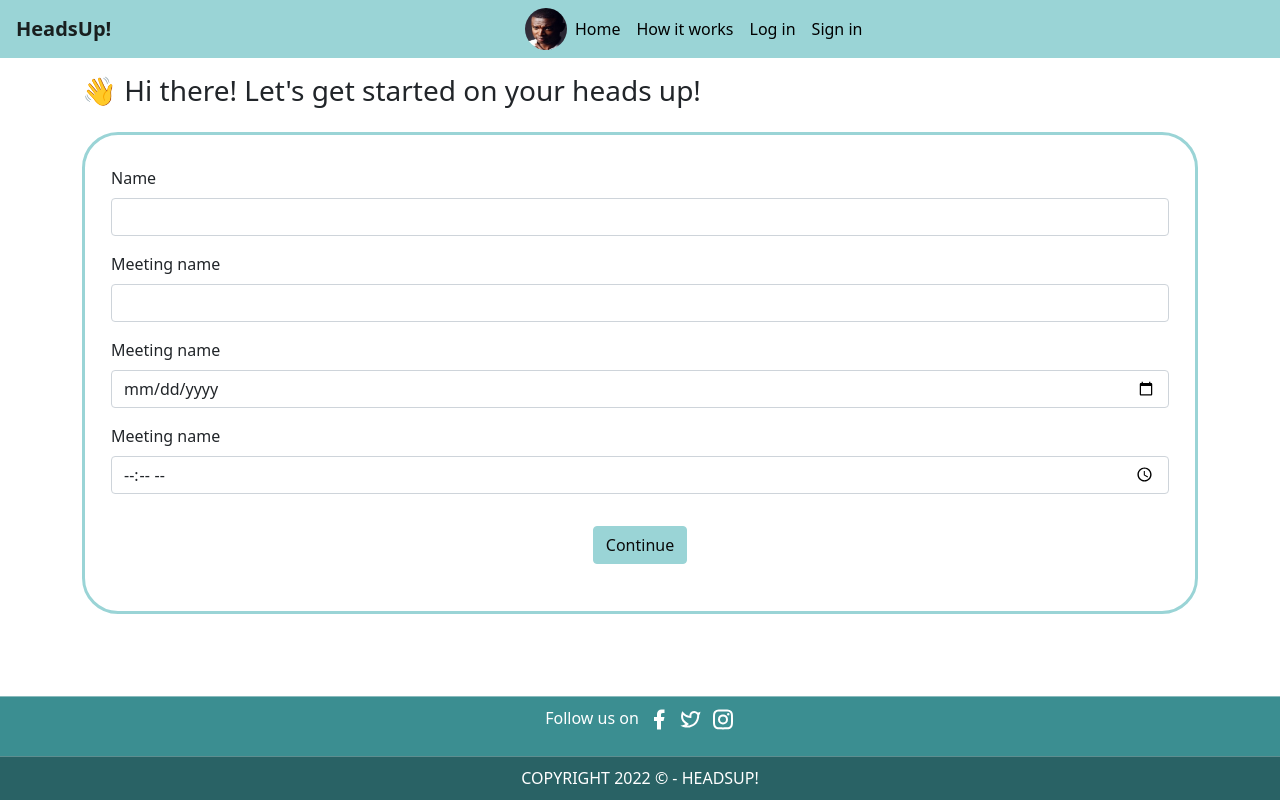
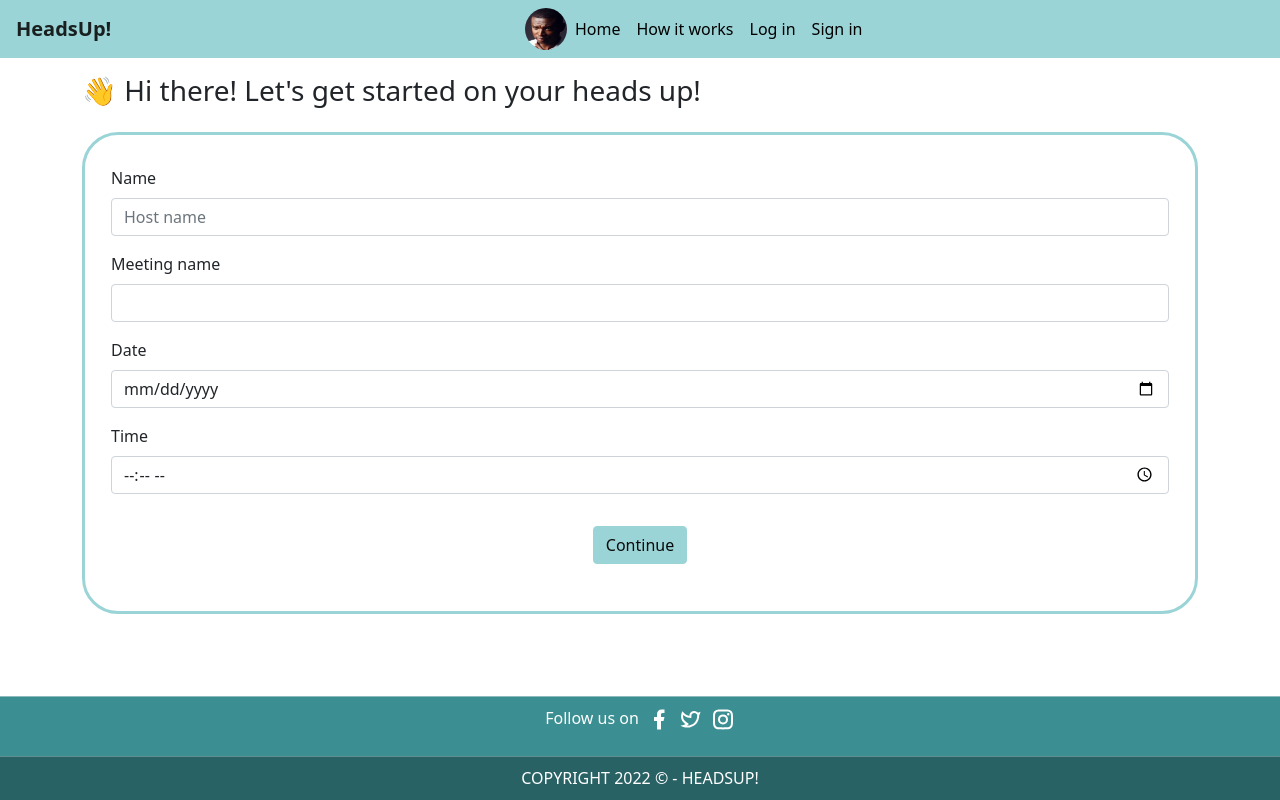
Before and after one commit to Ahyeonn/COLAB-8, a Vue app in the folder front-end/: page / in a window 1280 px wide. Built offline with nearby package versions, Linux system fonts and the light colour scheme.

Commit message:
feat: bind the meeting form

```diff
--- a/front-end/src/store/index.js
+++ b/front-end/src/store/index.js
@@ -1,7 +1,10 @@
 import { createStore } from 'vuex'
 
 export default createStore({
+    // Note: strict mode should turn off in production
+   strict: true,
   state: {
+      meetings: [],
   },
   getters: {
   },
--- a/front-end/src/views/HomeView.vue
+++ b/front-end/src/views/HomeView.vue
@@ -1,19 +1,44 @@
-<script setup>
+<script>
 import BaseInput from "@/components/Form/BaseInput";
 import BaseButton from "@/components/UI/BaseButton";
+
+export default {
+  name: "HomeView",
+  components: {
+    BaseInput,
+    BaseButton
+  },
+  data() {
+    return {
+      meeting: {
+        hostName: '',
+        name: '',
+        date: '',
+        time: ''
+      }
+    }
+  },
+  methods: {
+    onSubmit() {
+      console.log(this.meeting)
+    }
+  }
+}
 </script>
 
 <template>
   <h3 class="mt-3 mb-4"> 👋 Hi there! Let's get started on your heads up!</h3>
   <div class="card">
     <div class="card-body">
-        <form>
+      <form @submit.prevent="onSubmit">
         <!-- Name -->
         <div class="mb-3">
           <BaseInput
               class="form-control"
-                name="name"
+              name="hostName"
               label="Name"
+              placeholder="Host name"
+              v-model="meeting.hostName"
           />
         </div>
         <!-- Meeting name -->
@@ -22,24 +47,28 @@ import BaseButton from "@/components/UI/BaseButton";
               class="form-control"
               name="meeting-name"
               label="Meeting name"
+              v-model="meeting.name"
           />
         </div>
         <!-- Date -->
         <div class="mb-3">
           <BaseInput
               class="form-control"
-                name="meeting-name"
-                label="Meeting name"
+              name="meeting-date"
+              label="Date"
               type="date"
+              v-model="meeting.date"
           />
         </div>
         <!-- Time -->
         <div class="mb-3">
           <BaseInput
               class="form-control"
-                name="meeting-name"
-                label="Meeting name"
+              name="meeting-time"
+              label="Time"
               type="time"
+              min="07:00" max="22:00"
+              v-model="meeting.time"
           />
         </div>
         <div class="text-center py-3">
```
Lines whose indentation alone changed are shown as unchanged.
